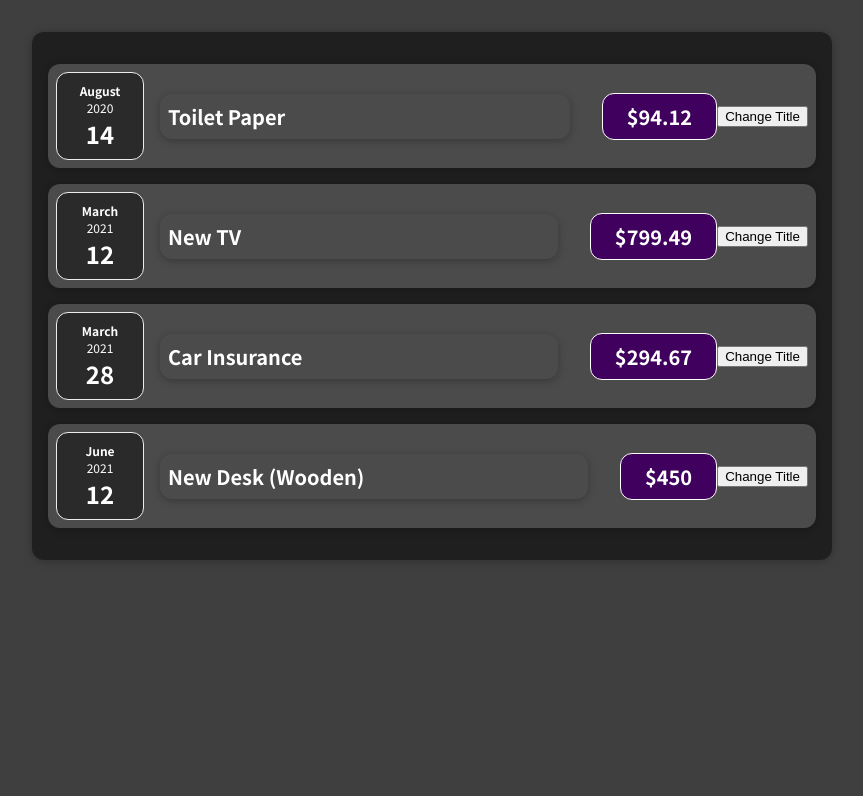
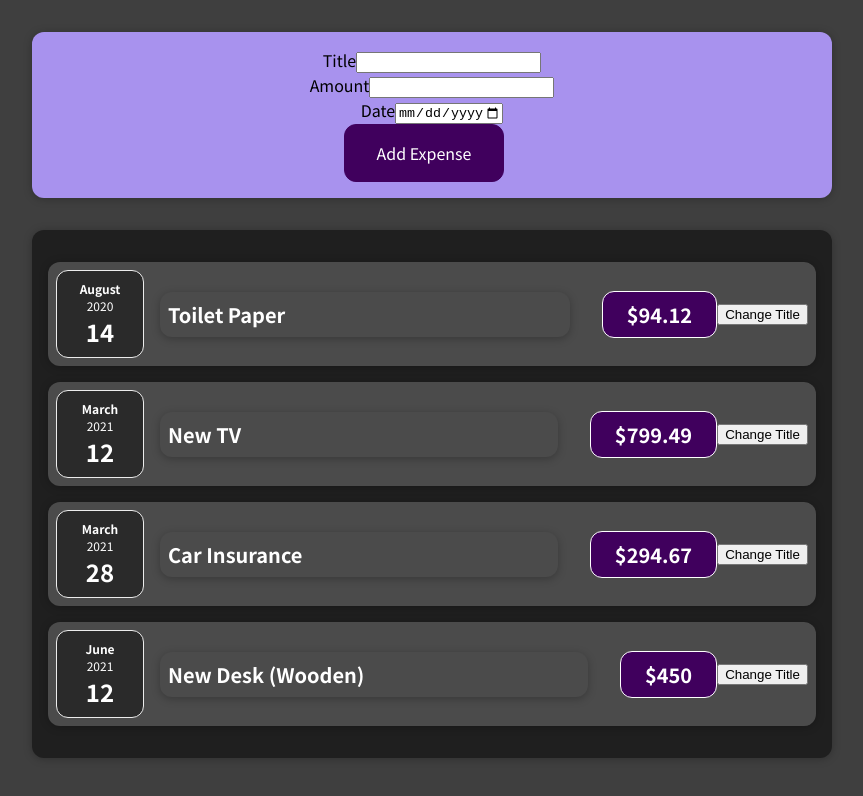
Before and after one commit to anaysoul/learning-react, a React (Create React App) app: page / in a window 1280 px wide. Shown: the top 796 px of the page, without its empty margins (208-1071 px from the left). Built offline with nearby package versions, Linux system fonts and the light colour scheme.

Commit message:
adding form inputs

```diff
--- a/src/App.js
+++ b/src/App.js
@@ -1,5 +1,5 @@
 import Expenses from "./components/Expenses/Expenses";
-
+import NewExpense from "./components/NewExpense/NewExpense";
 const App = () => {
   const expenses = [
     {
@@ -24,6 +24,7 @@ const App = () => {
   ];
   return (
     <div>
+      <NewExpense />
       <Expenses expenses={expenses} />
     </div>
   );
--- /dev/null
+++ b/src/components/NewExpense/ExpenseForm.js
@@ -0,0 +1,27 @@
+import './NewExpense.css';
+
+const ExpenseForm = () => {
+  return (
+    <form>
+      <div className="new-expense__controls">
+        <div className="new-expense__control">
+          <label>Title</label>
+          <input type="text" />
+        </div>
+        <div className="new-expense__control">
+          <label>Amount</label>
+          <input type="number" min="0.01" step="0.01" />
+        </div>
+        <div className="new-expense__control">
+          <label>Date</label>
+          <input type="date" min="2019-01-01" max="2022-12-31" />
+        </div>
+      </div>
+      <div className="new-expense__actions">
+        <button type="submit">Add Expense</button>
+      </div>
+    </form>
+  );
+};
+
+export default ExpenseForm;
--- /dev/null
+++ b/src/components/NewExpense/NewExpense.css
@@ -0,0 +1,38 @@
+.new-expense {
+  background-color: #a892ee;
+  padding: 1rem;
+  margin: 2rem auto;
+  width: 50rem;
+  max-width: 95%;
+  border-radius: 12px;
+  text-align: center;
+  box-shadow: 0 1px 8px rgba(0, 0, 0, 0.25);
+}
+
+.new-expense button {
+  font: inherit;
+  cursor: pointer;
+  padding: 1rem 2rem;
+  border: 1px solid #40005d;
+  background-color: #40005d;
+  color: white;
+  border-radius: 12px;
+  margin-right: 1rem;
+}
+
+.new-expense button:hover,
+.new-expense button:active {
+  background-color: #510674;
+  border-color: #510674;
+}
+
+.new-expense button.alternative {
+  color: #220131;
+  border-color: transparent;
+  background-color: transparent;
+}
+
+.new-expense button.alternative:hover,
+.new-expense button.alternative:active {
+  background-color: #ddb3f8;
+}
--- /dev/null
+++ b/src/components/NewExpense/NewExpense.js
@@ -0,0 +1,12 @@
+import ExpenseForm from "./ExpenseForm";
+import './NewExpense.css';
+
+const NewExpense = () => {
+  return (
+    <div className="new-expense">
+      <ExpenseForm />
+    </div>
+  );
+};
+
+export default NewExpense;
```
Also changed, not shown: 1 other file (tests, documents, lock files or other folders).
